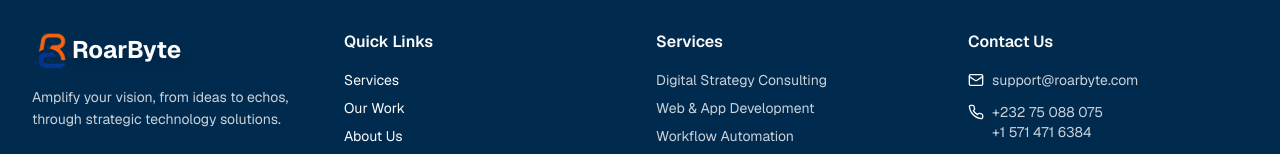
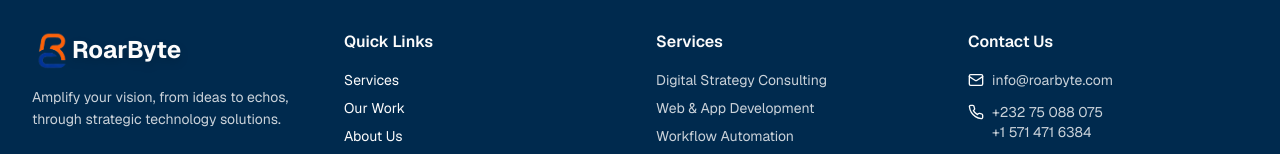
Before and after one commit to salonetechdepot/kwilion-web, a Next.js app: page / in a window 1280 px wide. Shown: the part 3351-3505 px from the top of the page. Built offline with nearby package versions, Linux system fonts and the light colour scheme; no server answers.

Commit message:
Push new email address

```diff
--- a/components/footer.tsx
+++ b/components/footer.tsx
@@ -112,7 +112,7 @@ export function Footer({
               <li className="flex items-start gap-2">
                 <Mail className="h-4 w-4 mt-0.5 flex-shrink-0" />
                 <span className="text-primary-foreground/80">
-                  support@roarbyte.com
+                  info@roarbyte.com
                 </span>
               </li>
               <li className="flex items-start gap-2">
```
